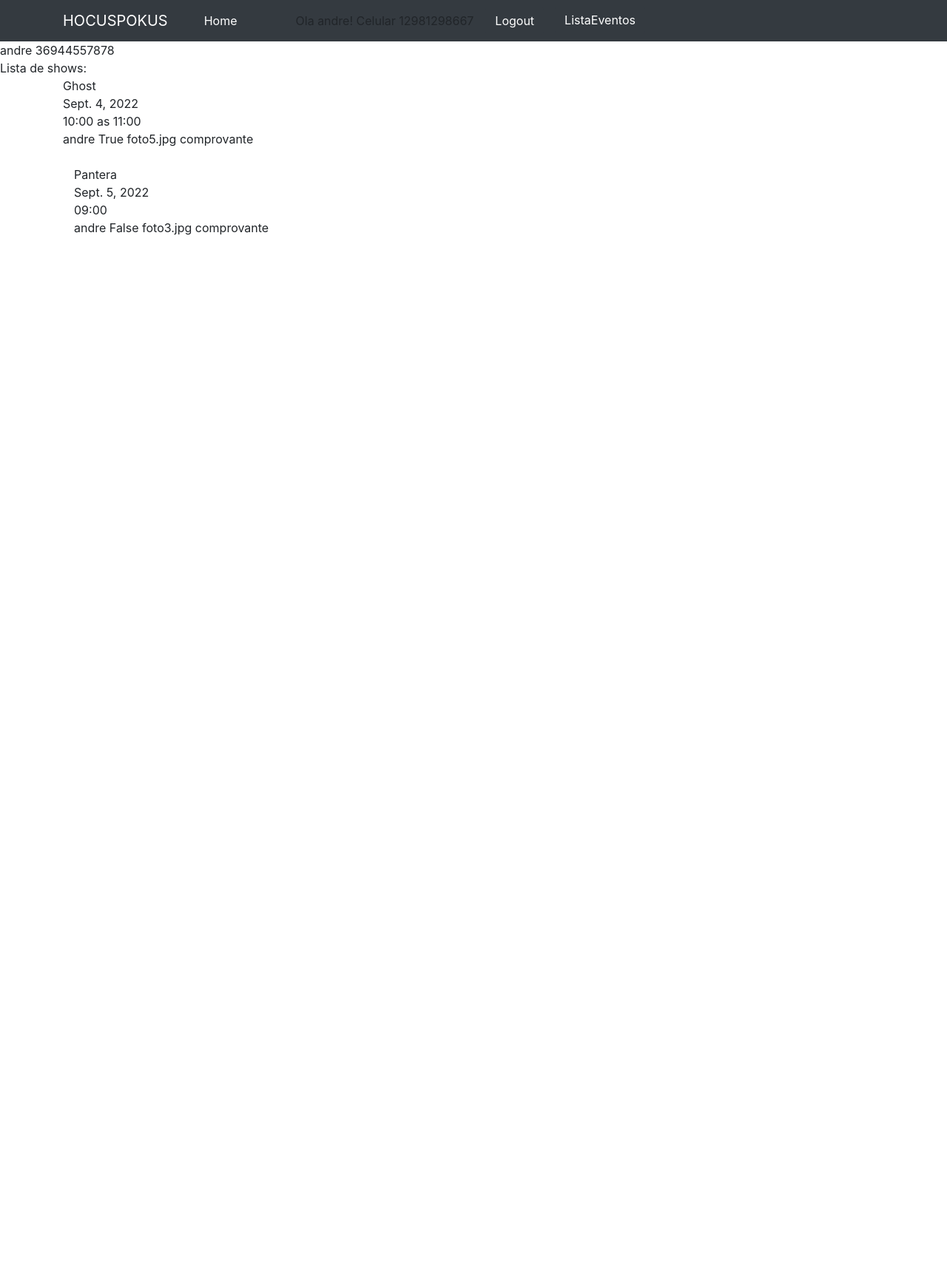
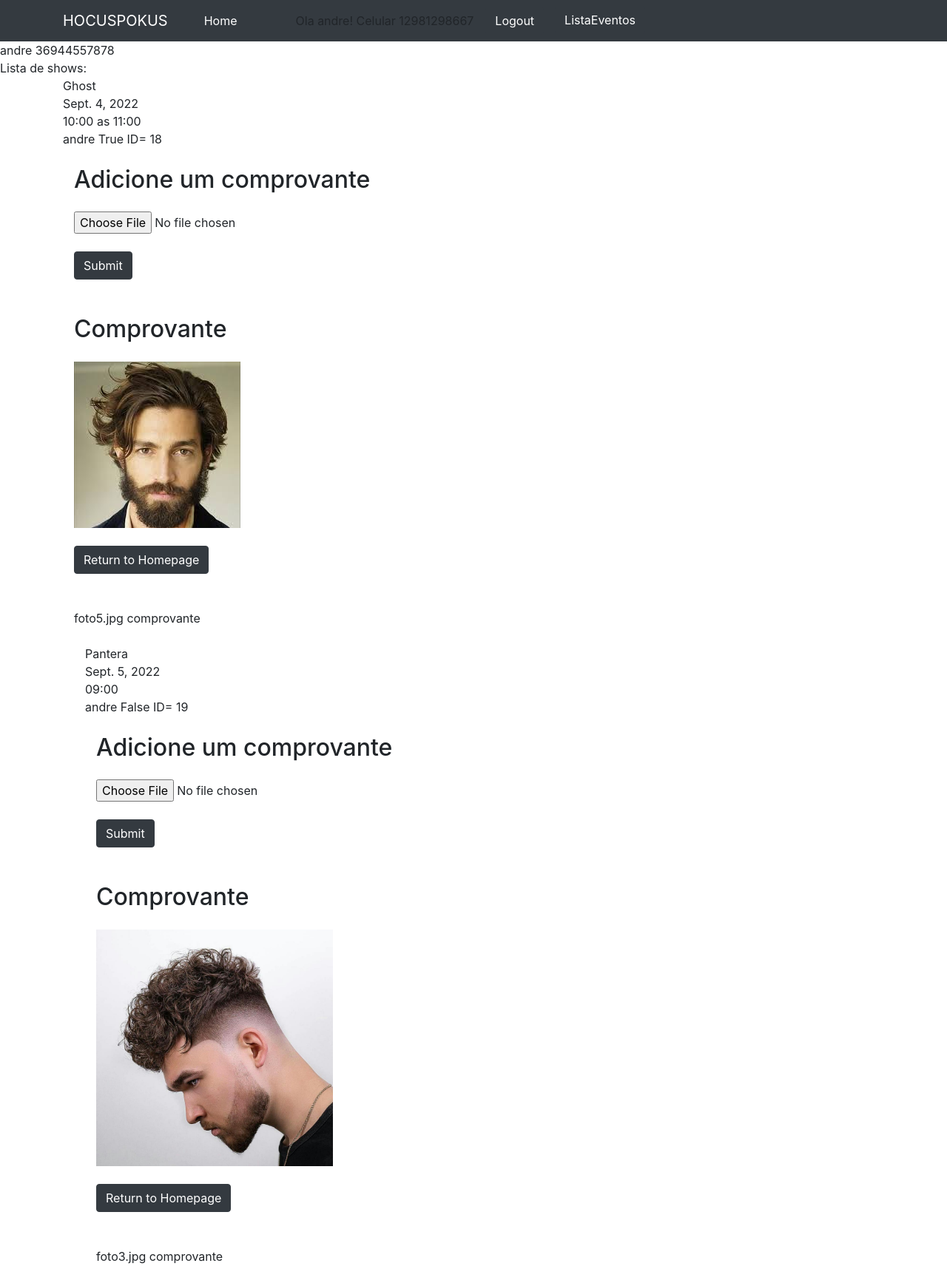
Before and after one commit to andregeraseev/hocusf, a Django app: page /dashboard in a window 1280 px wide. Shown: the whole page at 74% size. Before the commit the page ends 318 px from the top, so only its background shows below. Run offline with Django 4.2, Linux system fonts and the light colour scheme; a user stored in the database is signed in; data comes from the database, SQL or seed files in the repository; both versions use the stored data as it was after the commit; some libraries are stand-ins or nearby versions.

Commit message:
comprovante

```diff
--- a/templates/dashboard.html
+++ b/templates/dashboard.html
@@ -20,7 +20,38 @@ Lista de shows: <br>
 {% if area.cpf == request.user.usuario.cpf %}
 {{ area }}
 {{ area.pagamento }}
+    ID= {{ area.id }}
+
+<div class="container">
+
+          <!--Simple Form-->
+          <h2 class="my-4">Adicione um comprovante</h2>
+          <form method="post" enctype="multipart/form-data">
+            {% csrf_token %}
+                <input type="hidden" name="id" value="{{ area.id }}">
+                <input type="file" name="imagem" accept="image/*">
+                <br>
+                <button class="btn btn-dark my-4" type="submit">Submit</button>
+          </form>
+
+          <!--See Image Uploaded-->
+          <h2 class="my-4">Comprovante</h2>
+          <div class="row">
+            {% if area.comprovante %}
+            <div class="col-lg-4 col-md-6 col-sm-12 pb-4">
+              <img src="{{ area.comprovante.url }}" class="img-fluid">
+              <br>
+              <a class="btn btn-dark my-4" href="/">Return to Homepage</a>
+            {% else %}
+            <p>Sem comprovante.</p>
+            {% endif %}
+          </div>
+
+        </div>
 {% if area.comprovante %}
+
+
+
 {{ area.comprovante }} comprovante
 
     {% else %}
--- a/usuario/views.py
+++ b/usuario/views.py
@@ -4,7 +4,7 @@ from django.contrib import messages, auth
 from .models import Usuario
 from show.models import Show
 from show.models import NomeLista
-
+from django.core.files.storage import FileSystemStorage
 
 
 
@@ -90,19 +90,46 @@ def logout(request):
 
 
 def dashboard(request):
-    if request.user.is_authenticated:
-        usuario = request.user.usuario.usuario
-        cpf = request.user.usuario.cpf
-        nome = NomeLista.objects.filter(cpf=cpf)
-        show = Show.objects.filter(lista_reserva_sr__nome=usuario)
+    if request.method == 'POST' and request.FILES['imagem']:
 
-        dados = {
-            'nome': nome,
-            'eventos': show
-        }
+        id = request.POST['id']
+        imagem = request.FILES['imagem']
+        fss = FileSystemStorage()
+        fss.save(imagem.name, imagem)
+        recibo = NomeLista.objects.filter(id=id)
+        recibo.update(comprovante=imagem)
+
+        if request.user.is_authenticated:
+            usuario = request.user.usuario.usuario
+            cpf = request.user.usuario.cpf
+            nome = NomeLista.objects.filter(cpf=cpf)
+            show = Show.objects.filter(lista_reserva_sr__nome=usuario)
+
+            dados = {
+                'nome': nome,
+                'eventos': show
+            }
+
         return render(request, 'dashboard.html', dados)
+
     else:
-        return redirect('home')
+
+        if request.user.is_authenticated:
+            usuario = request.user.usuario.usuario
+            cpf = request.user.usuario.cpf
+            nome = NomeLista.objects.filter(cpf=cpf)
+            show = Show.objects.filter(lista_reserva_sr__nome=usuario)
+
+            dados = {
+                'nome': nome,
+                'eventos': show
+            }
+            return render(request, 'dashboard.html', dados)
+        else:
+            return redirect('home')
+
+
+
 
 
 def campo_vazio(campo):
```
Also changed, not shown: db.sqlite3, media/foto3.jpg (added), media/foto3_CjvwZjR.jpg (added), media/foto5.jpg (added), media/foto5_U1W2BBr.jpg (added), media/static/comprovantes/foto5.jpg (added).
